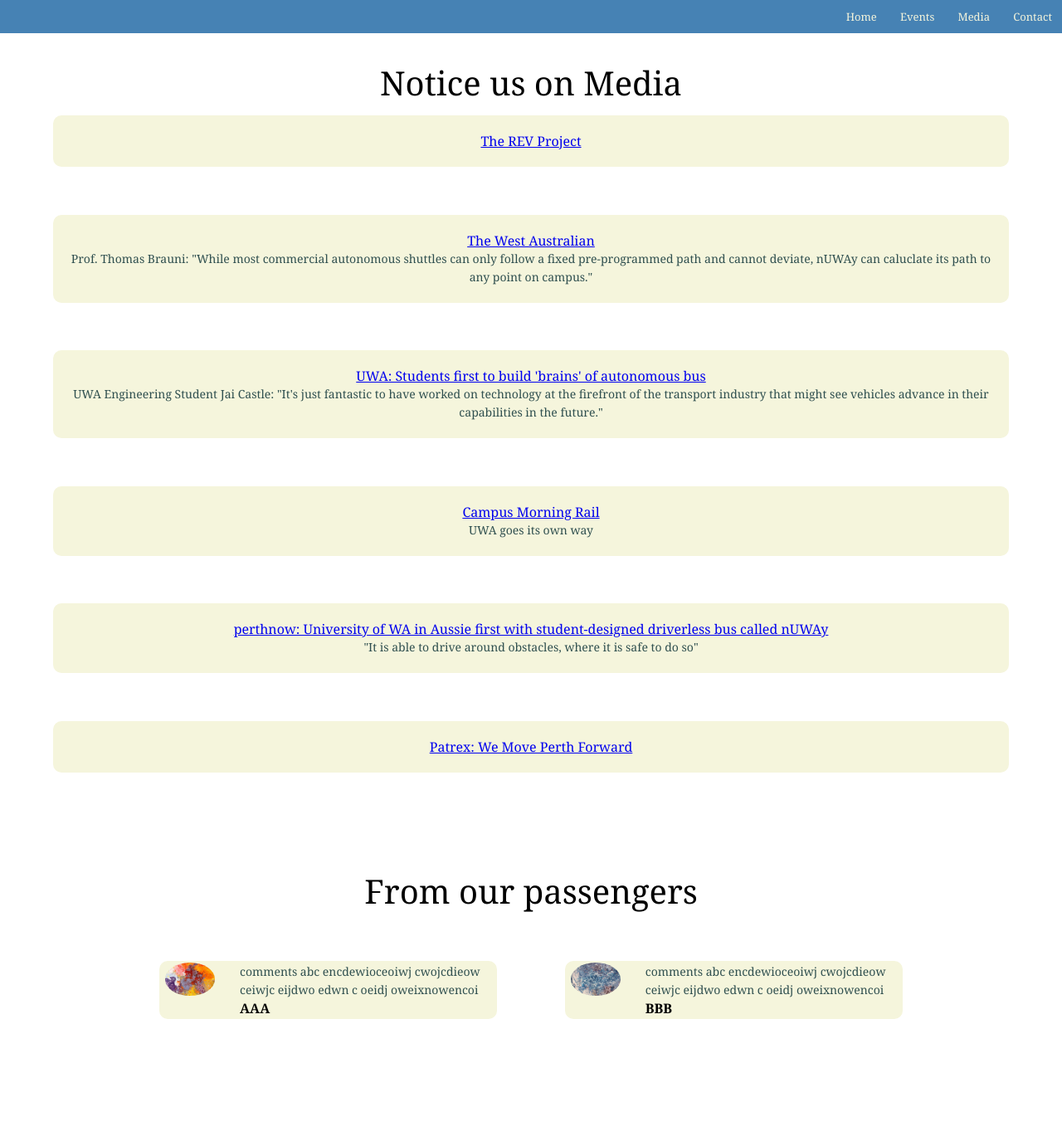
After one commit to waiyeewwy/nUWAy, a Flask app: page /media in a window 1280 px wide. The commit adds this page. Shown: the whole page at 83% size. Run offline with Flask 2, Linux system fonts and the light colour scheme.

Commit message:
created different pages and routes

```diff
--- a/app/routes.py
+++ b/app/routes.py
@@ -12,3 +12,16 @@ from app.api.errors import bad_request
 @app.route('/home')
 def home():
     return render_template("home.html")
+
+@app.route('/events')
+def events():
+    return render_template("events.html")
+
+@app.route('/media')
+def media():
+    pass
+    return render_template("media.html")
+
+@app.route('/contact')
+def contact():
+    return render_template("contact.html")
--- a/app/static/css/base.css
+++ b/app/static/css/base.css
@@ -8,18 +8,15 @@
 }
 
 nav{
-    display: inline;
-    top:0;
-    width:100%;
-    justify-content: space-between;
-    align-items: center;
-    position: fixed;
     background-color: steelblue;
+    text-align: right;
+    top: 0;
+    width: 100%;
+
 }
 
-.nav-links{
-    flex: 1;
-    text-align: right;
+.nav-links ul{
+    list-style: none;
 }
 
 .nav-links ul li{
@@ -30,16 +27,17 @@ nav{
 }
 
 .nav-links ul li a{
-    color:beige;
+    text-align: center;
+    color: beige;
+    font-size: 13px;
     text-decoration: none;
-    font-size: 13px;
 }
 
 .nav-links ul li::after{
     content: '';
     width: 0%;
     height: 2px;
-    background: lightsteelblue;
+    background-color: lightsteelblue;
     display: block;
     margin: auto;
     transition: 0.5s;
@@ -49,8 +47,8 @@ nav{
     width: 100%;
 }
 
-nav .fa{
-    display:none;
+.nav-links .fa{
+    display: none;
 }
 
 @media(max-width: 700px){
@@ -82,4 +80,209 @@ nav .fa{
     .nav-links ul{
         padding: 30px;
     }
+
+    .text-box h1{
+        font-size: 35px;
+    }
+
+    .row{
+        flex-direction: column;
+    }
 }
+
+.header{
+    min-height: 100vh;
+    width: 100%;
+    background-image: linear-gradient(rgba(4,9,30,0.7),rgba(4,9,30,0.7)),url("../images/nuway.png");
+    background-position: center;
+    background-size: cover;
+    position: relative;
+}
+
+.sec-header{
+    padding: 12px 12px;
+    align-items: center;
+    font-size: 40px;
+}
+
+.text-box{
+    width: 90%;
+    color:azure;
+    position: absolute;
+    top: 50%;
+    left: 50%;
+    transform: translate(-50%,-50%);
+    text-align: center;
+}
+
+.text-box h1{
+    font-size: 62px;
+}
+
+.text-box p{
+    margin: 10px 0 40px;
+    font-size: 14px;
+    color:azure;
+}
+
+.more-btn{
+    display: inline-block;
+    text-decoration: none;
+    color:azure;
+    border: 1px solid azure;
+    padding: 12px 34px;
+    font-size: 13px;
+    background: transparent;
+    position: relative;
+    cursor: pointer;
+}
+
+.more-btn:hover{
+    border: 1px solid steelblue;
+    background-color: steelblue;
+    transition: 0.5s;
+}
+
+.info{
+    width:90%;
+    margin:auto;
+    text-align: center;
+    padding: 20px 12px;
+}
+
+.smalltext{
+    color:darkslategrey;
+    font-size: 14px;
+    font-weight: 300;
+    line-height: 22px;
+}
+
+
+.row{
+    margin-top: 5%;
+    display: flex;
+    justify-content: space-between;
+}
+
+
+.course-col{
+    flex-basis:auto;
+    background-color: beige;
+    border-radius: 10px;
+    margin-bottom: 5%;
+    padding: 20px 12px;
+    box-sizing: border-box;
+    transition: 0.5s;
+}
+
+.course-col:hover{
+    box-shadow: 0 0 20px 0px rgba(0,0,0,0.2);
+}
+
+input[type=text]{
+    padding: 2px 12px;
+    margin: 8px 0;
+    display: inline-block;
+    border: 1px solid #ccc;
+    border-radius: 4px;
+    box-sizing: border-box;
+}
+
+input[type=submit]{
+    border-radius: 4px;
+    cursor: pointer;
+    padding: 2px 12px;
+    background-color: lightsteelblue;
+
+}
+
+input[type=submit]:hover{
+    background-color: steelblue;
+    color: beige;
+}
+
+#feedback{
+    width: 70%;
+    padding: 2%;
+    padding-bottom: 8%;
+}
+
+.events{
+    width:80%;
+    margin:auto;
+    text-align: center;
+    padding-top: 100px;
+}
+
+.events-col{
+    flex-basis: auto;
+    border-radius: 10px;
+    border-style: solid;
+    border-width: 2px;
+    border-color: steelblue;
+    margin-bottom: 5%;
+    text-align: center;
+    padding: 20px 12px;
+    width: 400px;
+    height: auto;
+    border-collapse: separate;
+    border-spacing: 15px;
+}
+
+.events-col img{
+    width:100%;
+    border-radius: 10px;
+    width: auto;
+    height: auto;
+    max-width: 300px;
+    max-height: 200px;
+}
+
+.col{
+    flex-basis: auto;
+    border-radius: 10px;
+    border-style: solid;
+    border-width: 2px;
+    border-color: steelblue;
+    margin-bottom: 5%;
+    text-align: center;
+    padding: 20px 12px;
+}
+
+.signup{
+    width:80%;
+    margin:auto;
+    padding-top: 100px;
+    text-align: center;
+}
+
+.feedback{
+    width:80%;
+    margin:auto;
+    padding-top: 100px;
+    text-align: center;
+}
+
+.feedback-col{
+    flex-basis:45%;
+    border-radius:10px;
+    margin-bottom:5%;
+    text-align:left;
+    background-color: beige;
+    padding:2px;
+    cursor:pointer;
+    display: flex;
+}
+
+.feedback-col img{
+    height:40px;
+    margin-left:5px;
+    margin-right: 30px;
+    border-radius: 50%;
+}
+
+.contact{
+    position: fixed;
+    bottom:0;
+    padding: 10px;
+}
--- a/app/templates/404.html
+++ b/app/templates/404.html
@@ -2,5 +2,5 @@
 
 {% block content %}
     <h1>File Not Found</h1>
-    <p><a href="{{ url_for('#') }}">Back</a></p>
+    <p><a href="{{ url_for('home') }}">Back</a></p>
 {% endblock %}
--- a/app/templates/500.html
+++ b/app/templates/500.html
@@ -3,5 +3,5 @@
 {% block content %}
     <h1>An unexpected error has occurred</h1>
     <p>The administrator has been notified. Sorry for the inconvenience!</p>
-    <p><a href="{{ url_for('#') }}">Back</a></p>
+    <p><a href="{{ url_for('home') }}">Back</a></p>
 {% endblock %}
--- a/app/templates/base.html
+++ b/app/templates/base.html
@@ -12,7 +12,7 @@
         {% endif %}
 
         <link rel = 'stylesheet' href = '../static/css/base.css'>
-        <link rel = 'stylesheet' href = '../static/css/home.css'>
+
 
         <!-- To use bootstrap -->
         <link rel="stylesheet" href="https://stackpath.bootstrapcdn.com/font-awesome/4.7.0/css/font-awesome.min.css">
@@ -23,25 +23,22 @@
         <link href="https://fonts.googleapis.com/css2?family=Noto+Serif:ital,wght@0,400;0,700;1,400;1,700&display=swap" rel="stylesheet">
 
     </head>
+
     <body>
         <!-- navbar -->
         {% block navbar %}
-        <nav>
             <!--add logo-->
-            <div class="nav-links" id="navlinks">
+            <nav class="nav-links" id="nav-links">
                 <i class="fa fa-times" onclick="closeMenu()"></i>
                 <ul>
-                    <li class="navbar"><a href="#home">Home</a></li>
-                    <li class="navbar"><a href="#events">Events</a></li>
-                    <li class="navbar"><a href="#media">Media</a></li>
-                    <li class="navbar"><a href="#galleries">Galleries</a></li>
-                    <li class="navbar"><a href="#signup">Sign-Up</a></li>
-                    <li class="navbar"><a href="#contact">Contact</a></li>
+                    <li class="navbar"><a href="{{ url_for('home') }}">Home</a></li>
+                    <li class="navbar"><a href="{{ url_for('events') }}">Events</a></li>
+                    <li class="navbar"><a href="{{ url_for('media') }}">Media</a></li>
+                    <li class="navbar"><a href="{{ url_for('contact') }}">Contact</a></li>
                 </ul>
-
-            </div>
                 <i class="fa fa-bars" onclick="openMenu()"></i>
             </nav>
+
         {% endblock %}
 
         {% with messages = get_flashed_messages() %}
@@ -55,5 +52,17 @@
         {% endwith %}
 
         {% block content %}{% endblock %}
+
+        <script>
+            var navlinks=document.getElementsById("nav-links");
+
+            function openMenu(){
+                navlinks.style.left = '0';
+            }
+
+            function closeMenu(){
+                navlinks.style.left = '-200px';
+            }
+        </script>
     </body>
 </html>
--- a/app/templates/home.html
+++ b/app/templates/home.html
@@ -5,7 +5,6 @@
     <div class="text-box">
         <h1>nUWAy</h1>
         <p>Australia first student-designed autonomous shuttle bus by UWA.</p>
-        <a href="" class="more-btn">Find more</a>
     </div>
 </div>
 {% endblock %}
--- /dev/null
+++ b/app/templates/media.html
@@ -0,0 +1,49 @@
+{% extends "base.html" %}
+
+{% block content %}
+<section class="info" id="media">
+    <div class="sec-header">Notice us on Media</div>
+
+        <div class="course-col">
+            <a href="https://therevproject.com/vehicles/nuway.php" target="_blank">The REV Project</a></div>
+        <div class="course-col">
+            <a href="https://thewest.com.au/news/traffic/university-of-wa-in-aussie-first-with-student-designed-driverless-bus-called-nuway-ng-b881904567z" target="_blank">The West Australian</a><br>
+            <p class="smalltext">Prof. Thomas Brauni: "While most commercial autonomous shuttles can only follow a fixed pre-programmed path and cannot deviate, nUWAy can caluclate its path to any point on campus."</p>
+        </div>
+        <div class="course-col">
+            <a href="https://www.uwa.edu.au/news/Article/2021/June/UWA-students-first-in-Australia-to-build-brains-of-autonomous-bus" target="_blank">UWA: Students first to build 'brains' of autonomous bus</a>
+            <p class="smalltext">UWA Engineering Student Jai Castle: "It's just fantastic to have worked on technology at the firefront of the transport industry that might see vehicles advance in their capabilities in the future."</p>
+        </div>
+        <div class="course-col">
+            <a href="https://campusmorningmail.com.au/news/uwa-goes-its-own-way/" target="_blank">Campus Morning Rail</a>
+            <p class="smalltext">UWA goes its own way</p>
+        </div>
+        <div class="course-col">
+            <a href="https://www.perthnow.com.au/news/transport/university-of-wa-in-aussie-first-with-student-designed-driverless-bus-called-nuway-ng-b881904575z" target="_blank">perthnow: University of WA in Aussie first with student-designed driverless bus called nUWAy</a>
+            <p class="smalltext">"It is able to drive around obstacles, where it is safe to do so"</p>
+        </div>
+        <div class="course-col">
+            <a href="https://patrec.org" target="_blank">Patrex: We Move Perth Forward</a>
+        </div>
+</section>
+
+<section class="feedback" id="feedback">
+    <div class="sec-header">From our passengers</div>
+    <div class="row">
+        <div class="feedback-col">
+            <img src="event1.jpg">
+            <div>
+                <p class="smalltext">comments abc encdewioceoiwj cwojcdieow ceiwjc eijdwo edwn c oeidj oweixnowencoi</p>
+                <h4>AAA</h4>
+            </div>
+        </div>
+        <div class="feedback-col">
+            <img src="event2.jpg">
+            <div>
+                <p class="smalltext">comments abc encdewioceoiwj cwojcdieow ceiwjc eijdwo edwn c oeidj oweixnowencoi</p>
+                <h4>BBB</h4>
+            </div>
+        </div>
+    </div>
+</section>
+{% endblock %}
```
Also changed, not shown: app/static/css/home.css (deleted, +0 -56 lines), app/static/js/base.js (added, +9 -0 lines), app/templates/contact.html (added, +58 -0 lines), app/templates/events.html (added, +34 -0 lines), app/templates/feedback.html (added, +37 -0 lines), app/static/images/event1.jpg (added), app/static/images/event2.jpg (added), app/static/images/event3.jpg (added). Lines whose indentation alone changed are shown as unchanged.
